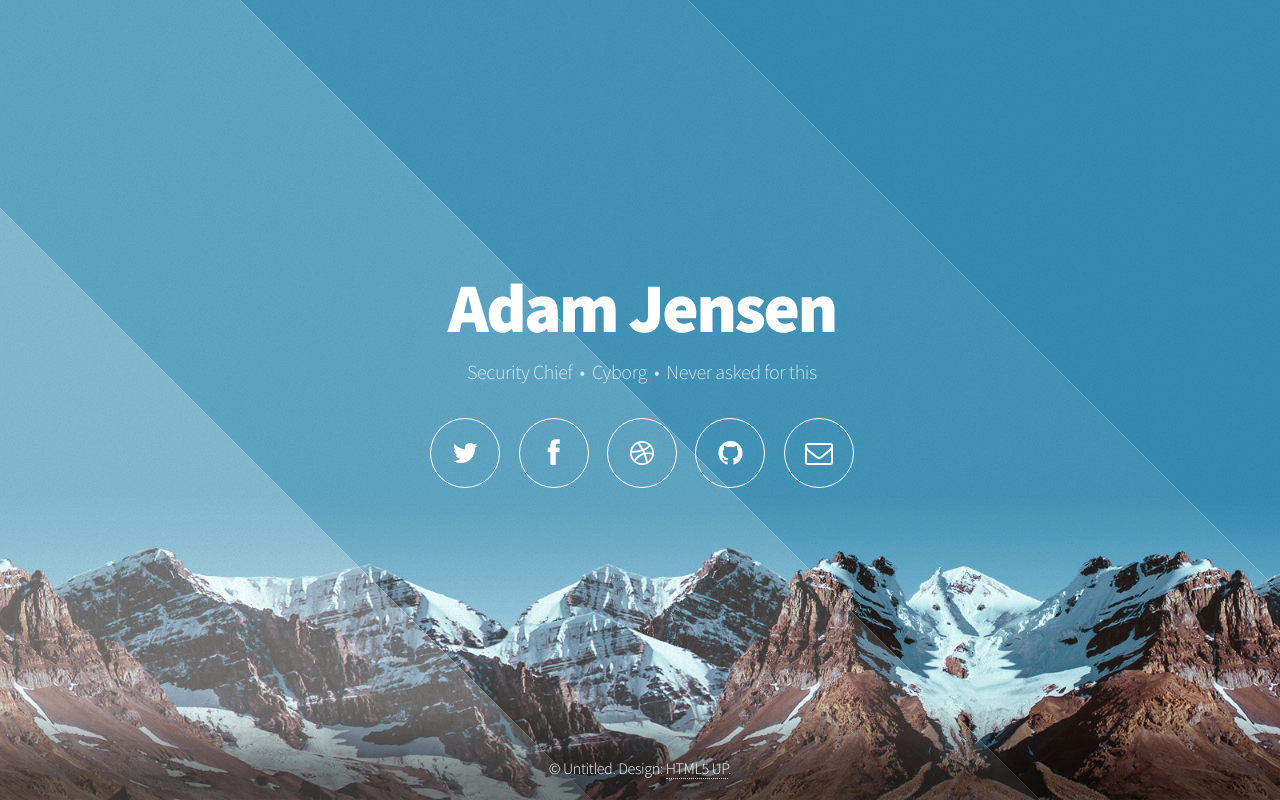
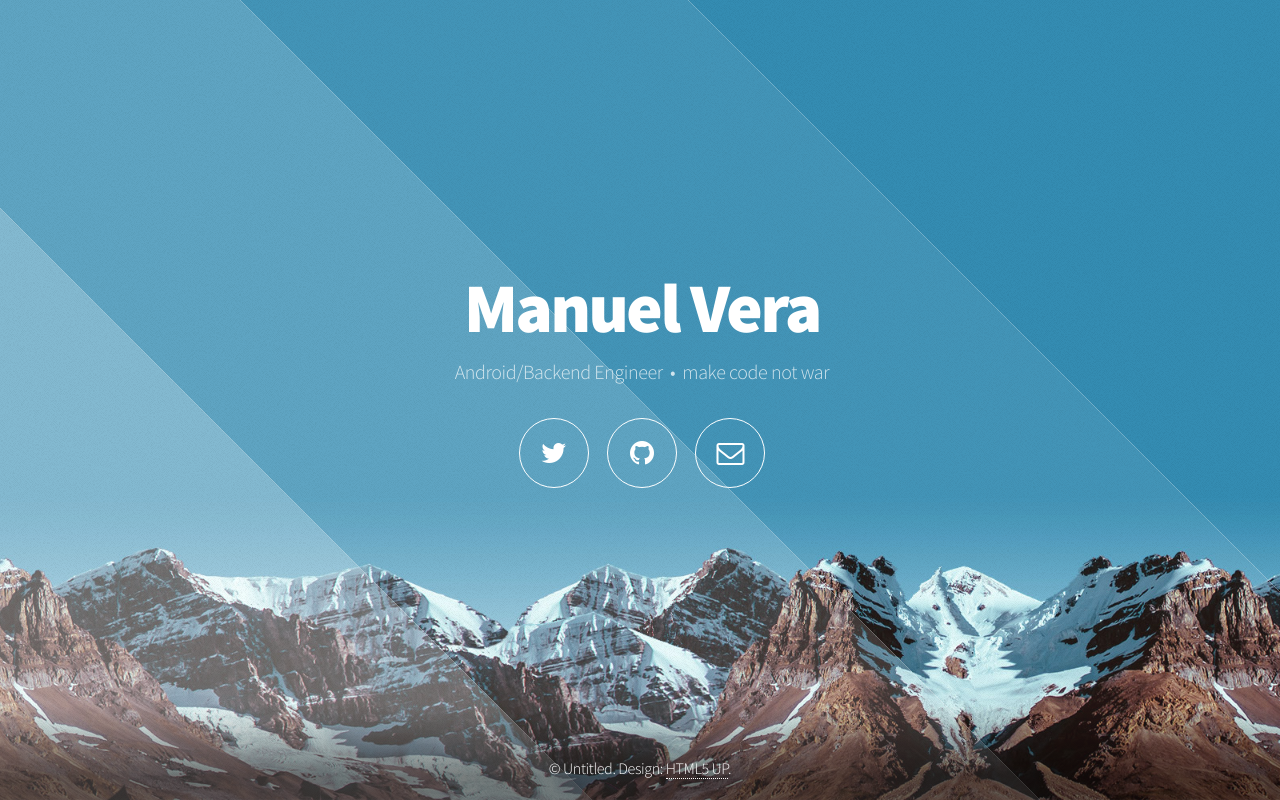
Before and after one commit to manolovn/manolovn.github.io, a plain HTML site: page index.html in a window 1280 px wide. Drawn offline with Linux system fonts and the light colour scheme.

Commit message:
personal data added

```diff
--- a/index.html
+++ b/index.html
@@ -6,7 +6,7 @@
 -->
 <html>
 	<head>
-		<title>Aerial by HTML5 UP</title>
+		<title>Manuel Vera - Android/Backend Engineer</title>
 		<meta http-equiv="content-type" content="text/html; charset=utf-8" />
 		<meta name="description" content="" />
 		<meta name="keywords" content="" />
@@ -30,14 +30,12 @@
 
 				<!-- Header -->
 					<header id="header">
-						<h1>Adam Jensen</h1>
-						<p>Security Chief &nbsp;&bull;&nbsp; Cyborg &nbsp;&bull;&nbsp; Never asked for this</p>
+						<h1>Manuel Vera</h1>
+						<p>Android/Backend Engineer &nbsp;&bull;&nbsp; make code not war</p>
 						<nav>
 							<ul>
-								<li><a href="#" class="fa fa-twitter"><span>Twitter</span></a></li>
-								<li><a href="#" class="fa fa-facebook"><span>Facebook</span></a></li>
-								<li><a href="#" class="fa fa-dribbble"><span>Dribbble</span></a></li>
-								<li><a href="#" class="fa fa-github"><span>Github</span></a></li>
+								<li><a href="http://twitter.com/manolovn" class="fa fa-twitter"><span>Twitter</span></a></li>
+								<li><a href="http://github.com/manolovn" class="fa fa-github"><span>Github</span></a></li>
 								<li><a href="#" class="fa fa-envelope-o"><span>Email</span></a></li>
 							</ul>
 						</nav>
```
